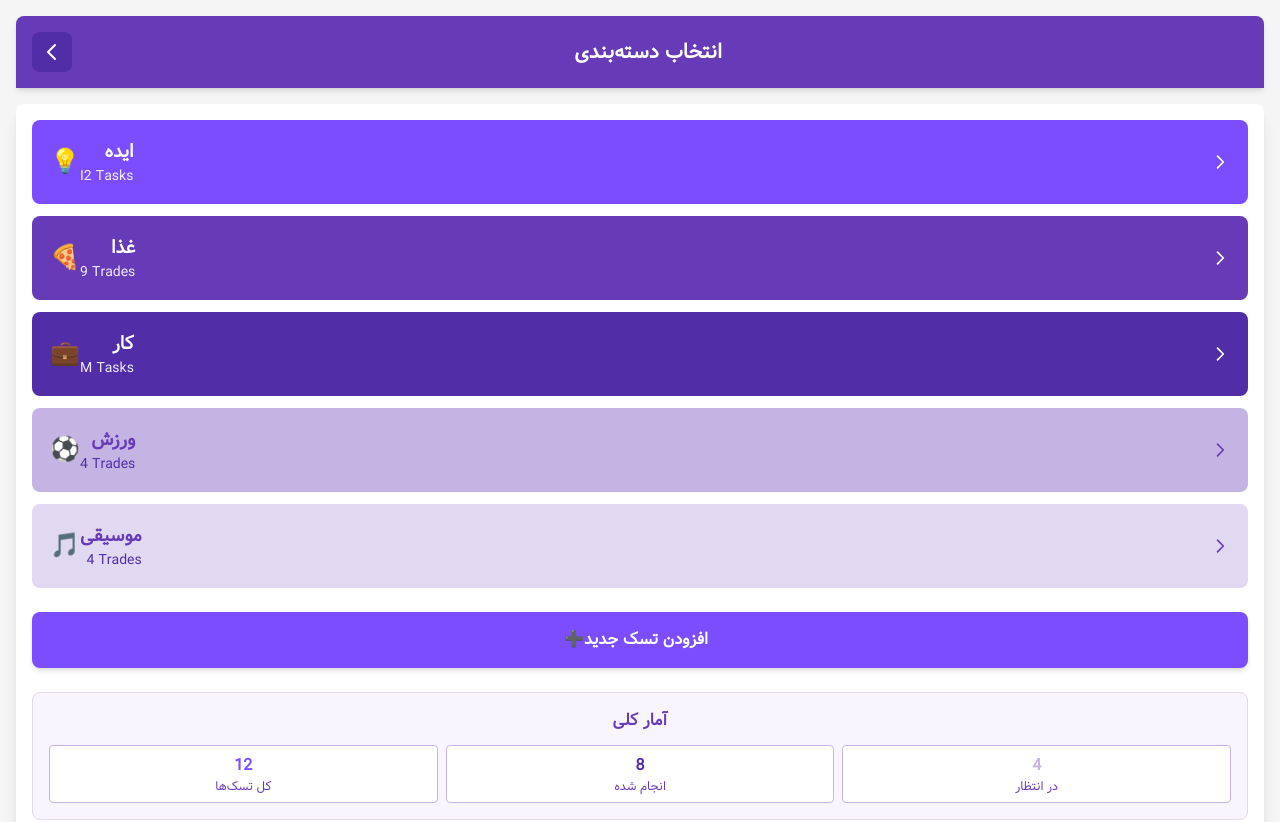
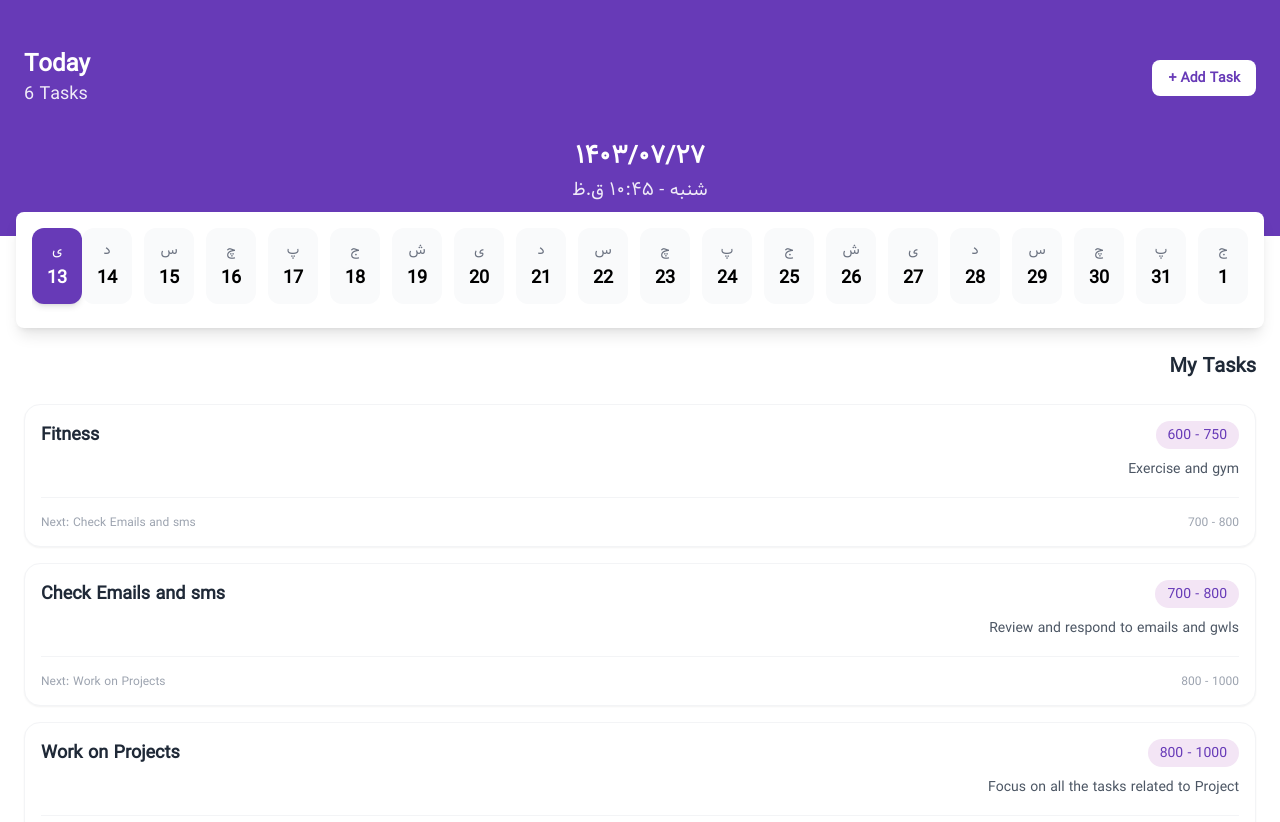
Before and after one commit to mbeigi-reza/ToDo-list, a React (Create React App) app: page / in a window 1280 px wide. Shown: the top 822 px of the page. Built offline with nearby package versions, Linux system fonts and the light colour scheme; the HTML template or start-up script is replaced by a standard one.

Commit message:
Creating the main page

```diff
--- a/src/App.js
+++ b/src/App.js
@@ -1,14 +1,20 @@
-import { BrowserRouter, Routes, Route } from "react-router-dom";
-import TodoApp from "./components/TodoApp";
-import AddTaskPage from "./components/AddTaskPage/AddTaskPage";
+import React from 'react';
+import { BrowserRouter, Routes, Route } from 'react-router-dom';
+import HomePage from './components/HomePage/HomePage';
+import AddTaskPage from './components/AddTaskPage/AddTaskPage';
+// حذف این خط
+// import CategorySelect from './components/CategorySelect/CategorySelect';
 
-export default function App() {
+function App() {
   return (
     <BrowserRouter>
       <Routes>
-        <Route path="/" element={<TodoApp />} />
+        <Route path="/" element={<HomePage />} />
         <Route path="/add" element={<AddTaskPage />} />
+        {/* اگر نیاز به صفحه جداگانه دسته‌بندی داری، کامپوننتش رو بساز */}
       </Routes>
     </BrowserRouter>
   );
 }
+
+export default App;
--- /dev/null
+++ b/src/components/HomePage/HeaderSection.jsx
@@ -0,0 +1,33 @@
+import React from 'react';
+import { useNavigate } from 'react-router-dom';
+
+export default function HeaderSection() {
+  const navigate = useNavigate();
+
+  const handleAddTask = () => {
+    navigate('/add');
+  };
+
+  return (
+    <div className="h-[30vh] bg-[#673AB7] text-white p-6">
+      <div className="flex justify-between items-center mb-4">
+        <div>
+          <h1 className="text-2xl font-bold">امروز</h1>
+          <p className="text-lg">۶ تسک</p>
+        </div>
+        <button
+          onClick={handleAddTask}
+          className="bg-white text-[#673AB7] p-3 rounded-lg font-semibold"
+        >
+          + افزودن تسک
+        </button>
+      </div>
+
+      {/* نمایش تاریخ و ساعت شمسی */}
+      <div className="text-center">
+        <div className="text-3xl font-bold">۱۴۰۳/۰۷/۲۷</div>
+        <div className="text-lg">شنبه - ۱۰:۴۵ ق.ظ</div>
+      </div>
+    </div>
+  );
+}
--- /dev/null
+++ b/src/components/HomePage/HomePage.jsx
@@ -0,0 +1,149 @@
+import React, { useState } from 'react';
+import { useNavigate } from 'react-router-dom';
+
+export default function HomePage() {
+  const [selectedDate, setSelectedDate] = useState(new Date());
+  const navigate = useNavigate();
+
+  // داده‌های نمونه مطابق عکس
+  const tasks = [
+    {
+      id: 1,
+      title: "Fitness",
+      time: "600 - 750",
+      description: "Exercise and gym"
+    },
+    {
+      id: 2,
+      title: "Check Emails and sms",
+      time: "700 - 800",
+      description: "Review and respond to emails and gwls"
+    },
+    {
+      id: 3,
+      title: "Work on Projects",
+      time: "800 - 1000",
+      description: "Focus on all the tasks related to Project"
+    },
+    {
+      id: 4,
+      title: "Attempt Meeting",
+      time: "1000 - 1500",
+      description: "From meeting until the start ADC"
+    },
+    {
+      id: 5,
+      title: "Work of XYZ",
+      time: "1500 - 1500",
+      description: "Change theme and ideas in XYZ"
+    },
+    {
+      id: 6,
+      title: "Lunch Break",
+      time: "1500 - 1400",
+      description: "Empty a healthy lunch and take some rest"
+    }
+  ];
+
+  // تاریخ شمسی نمونه
+  const jalaliDate = "۱۴۰۳/۰۷/۲۷";
+  const dayName = "شنبه";
+  const time = "۱۰:۴۵ ق.ظ";
+
+  return (
+    <div className="min-h-screen bg-white">
+      {/* 🔥 هدر بنفش - درازتر شده */}
+      <div className="bg-[#673AB7] text-white pt-12 pb-8 px-6">
+        <div className="flex justify-between items-center mb-8">
+          <div>
+            <h1 className="text-2xl font-bold">Today</h1>
+            <p className="text-lg opacity-90">6 Tasks</p>
+          </div>
+          <button
+            onClick={() => navigate('/add')}
+            className="bg-white text-[#673AB7] px-4 py-2 rounded-lg font-semibold text-sm"
+          >
+            + Add Task
+          </button>
+        </div>
+
+        {/* تاریخ و ساعت شمسی */}
+        <div className="text-center">
+          <div className="text-2xl font-bold mb-1">{jalaliDate}</div>
+          <div className="text-lg opacity-90">{dayName} - {time}</div>
+        </div>
+      </div>
+
+      {/* 📅 تقویم افقی */}
+      <div className="bg-white mx-4 -mt-6 rounded-lg shadow-lg p-4 z-10 relative">
+        <div className="flex overflow-x-auto space-x-3 space-x-reverse pb-2 scrollbar-hide">
+          {Array.from({ length: 30 }, (_, i) => {
+            const date = new Date();
+            date.setDate(date.getDate() + i);
+            const isToday = i === 0;
+            const isSelected = i === 0; // امروز انتخاب شده
+
+            return (
+              <div
+                key={i}
+                onClick={() => setSelectedDate(date)}
+                className={`min-w-[50px] p-3 rounded-xl text-center flex flex-col items-center cursor-pointer transition-all ${
+                  isSelected
+                    ? 'bg-[#673AB7] text-white shadow-md'
+                    : 'bg-gray-50 hover:bg-gray-100'
+                }`}
+              >
+                <div className={`text-sm font-medium ${
+                  isToday ? 'text-[#673AB7]' : 'text-gray-500'
+                } ${isSelected && 'text-white'}`}>
+                  {['ش', 'ی', 'د', 'س', 'چ', 'پ', 'ج'][date.getDay()]}
+                </div>
+                <div className={`text-lg font-bold mt-1 ${
+                  isToday && !isSelected ? 'text-[#673AB7]' : ''
+                }`}>
+                  {date.getDate()}
+                </div>
+              </div>
+            );
+          })}
+        </div>
+      </div>
+
+      {/* 📝 لیست تسک‌ها */}
+      <div className="p-6">
+        <h2 className="text-xl font-bold mb-6 text-right text-gray-800">My Tasks</h2>
+
+        <div className="space-y-4">
+          {tasks.map((task, index) => (
+            <div
+              key={task.id}
+              className="bg-white rounded-2xl shadow-sm border border-gray-100 p-4 hover:shadow-md transition-shadow"
+            >
+              <div className="flex justify-between items-start mb-2">
+                <h3 className="font-semibold text-gray-800 text-right text-lg">
+                  {task.title}
+                </h3>
+                <span className="text-[#673AB7] text-sm bg-[#F3E5F5] px-3 py-1 rounded-full font-medium whitespace-nowrap">
+                  {task.time}
+                </span>
+              </div>
+              <p className="text-gray-600 text-right text-sm leading-6">
+                {task.description}
+              </p>
+
+              {/* خط جداکننده بین تسک‌ها */}
+              {index < tasks.length - 1 && (
+                <div className="border-t border-gray-100 mt-4 pt-4">
+                  <div className="flex items-center justify-between text-xs text-gray-400">
+                    <span>Next: {tasks[index + 1]?.title}</span>
+                    <span>{tasks[index + 1]?.time}</span>
+                  </div>
+                </div>
+              )}
+            </div>
+          ))}
+        </div>
+      </div>
+    </div>
+  );
+}
--- /dev/null
+++ b/src/components/HomePage/HorizontalCalendar.jsx
@@ -0,0 +1,33 @@
+import React from 'react';
+
+export default function HorizontalCalendar({ selectedDate, onDateChange }) {
+  // لیست ۳۰ روز برای نمایش
+  const days = Array.from({ length: 30 }, (_, i) => {
+    const date = new Date();
+    date.setDate(date.getDate() + i);
+    return date;
+  });
+
+  return (
+    <div className="bg-white p-4 shadow-lg">
+      <div className="flex overflow-x-auto space-x-4 space-x-reverse pb-2">
+        {days.map((date, index) => (
+          <div
+            key={index}
+            onClick={() => onDateChange(date)}
+            className={`min-w-[60px] p-3 rounded-lg text-center cursor-pointer transition-all ${
+              date.toDateString() === selectedDate.toDateString()
+                ? 'bg-[#673AB7] text-white'
+                : 'bg-gray-100 hover:bg-gray-200'
+            }`}
+          >
+            <div className="text-sm">{date.getDate()}</div>
+            <div className="text-xs mt-1">
+              {['ی', 'د', 'س', 'چ', 'پ', 'ج', 'ش'][date.getDay()]}
+            </div>
+          </div>
+        ))}
+      </div>
+    </div>
+  );
+}
--- /dev/null
+++ b/src/components/HomePage/TaskList.jsx
@@ -0,0 +1,35 @@
+import React from 'react';
+
+export default function TaskList({ selectedDate }) {
+  // داده‌های نمونه - باید از state/context بیاد
+  const tasks = [
+    {
+      id: 1,
+      title: "Fitness",
+      time: "600 - 750",
+      description: "Exercise and gym",
+      category: "sport"
+    },
+    // ... سایر تسک‌ها
+  ];
+
+  return (
+    <div className="p-4">
+      <h2 className="text-xl font-bold mb-4 text-right">تسک‌های من</h2>
+
+      <div className="space-y-3">
+        {tasks.map(task => (
+          <div key={task.id} className="bg-white p-4 rounded-lg shadow border-r-4 border-[#673AB7]">
+            <div className="flex justify-between items-start mb-2">
+              <h3 className="font-semibold text-right">{task.title}</h3>
+              <span className="text-[#673AB7] text-sm bg-[#F8F5FF] px-2 py-1 rounded">
+                {task.time}
+              </span>
+            </div>
+            <p className="text-gray-600 text-right text-sm">{task.description}</p>
+          </div>
+        ))}
+      </div>
+    </div>
+  );
+}
--- /dev/null
+++ b/src/context/TaskContext.jsx
@@ -0,0 +1,20 @@
+// src/context/TaskContext.jsx
+import React, { createContext, useContext, useState } from 'react';
+
+const TaskContext = createContext();
+
+export function TaskProvider({ children }) {
+  const [tasks, setTasks] = useState([]);
+
+  const addTask = (newTask) => {
+    setTasks(prev => [...prev, { id: Date.now(), ...newTask }]);
+  };
+
+  return (
+    <TaskContext.Provider value={{ tasks, addTask }}>
+      {children}
+    </TaskContext.Provider>
+  );
+}
+
+export const useTasks = () => useContext(TaskContext);
--- a/tailwind.config.js
+++ b/tailwind.config.js
@@ -6,7 +6,28 @@ module.exports = {
       fontFamily: {
         vazir: ["Vazir", "sans-serif"],
       },
+      colors: {
+        primary: {
+          50: '#F3E5F5',
+          100: '#E1D8F1',
+          500: '#7C4DFF',
+          600: '#673AB7',
+          700: '#512DA8',
+        }
+      },
     },
   },
-  plugins: [],
-};
+  plugins: [
+    function({ addUtilities }) {
+      addUtilities({
+        '.scrollbar-hide': {
+          '-ms-overflow-style': 'none',
+          'scrollbar-width': 'none',
+          '&::-webkit-scrollbar': {
+            display: 'none'
+          }
+        }
+      })
+    }
+  ],
+}
```
